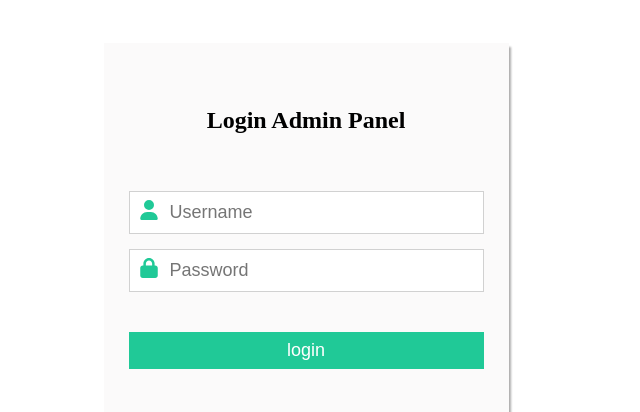
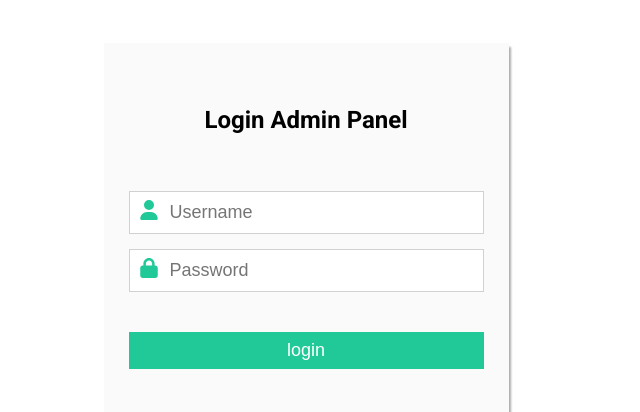
Before and after one commit to samiksha-fullstack-web-developer/admin_panel, a PHP site: page /login.php in a window 1280 px wide. Shown: the part 137-549 px from the top of the page, without its empty margins (334-974 px from the left). Run offline with PHP 8.4, Linux system fonts and the light colour scheme.

Commit message:
Update login.php

```diff
--- a/login.php
+++ b/login.php
@@ -1,11 +1,21 @@
 <!DOCTYPE html>
 <html lang="en">
+
 <head>
    <meta charset="UTF-8">
    <meta name="viewport" content="width=device-width, initial-scale=1.0">
    <title>login</title>
    <link rel="stylesheet" href="style.css">
+   <style>
+      @import url('https://fonts.googleapis.com/css2?family=Roboto:ital,wght@0,100..900;1,100..900&display=swap');
+
+      body {
+         font-family: "Roboto";
+
+      }
+   </style>
 </head>
+
 <body>
    <?php
    include 'dbconnection.php'
@@ -36,7 +46,7 @@
 
       if (mysqli_num_rows($result) == 1) {
          session_start();
-         $_SESSION['loginID']= $_POST['username'];
+         $_SESSION['loginID'] = $_POST['username'];
          header("location:adminpanel.php");
       } else {
          echo '<p style="color: red; font-weight: bold; margin-top: 20px; text-align: center;">Invalid username or password</p>';
```
Lines whose indentation alone changed are shown as unchanged.
